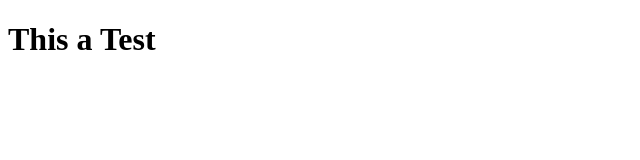
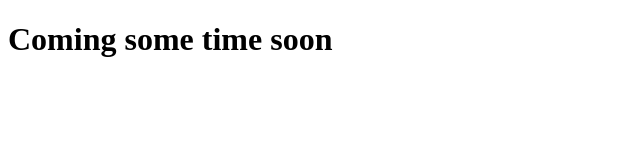
Before and after one commit to KoT3isGood/lyntrwebx, a plain HTML site: page index.html in a window 1280 px wide. Shown: the whole page, without its empty margins (0-640 px from the left). Drawn offline with Linux system fonts and the light colour scheme.

Commit message:
modified:   index.html

```diff
--- a/index.html
+++ b/index.html
@@ -13,7 +13,7 @@
 </head>
 
 <body>
-    <h1 class="first">This a Test</h1>
+    <h1 class="first">Coming some time soon</h1>
 </body>
 
 </html>
```
